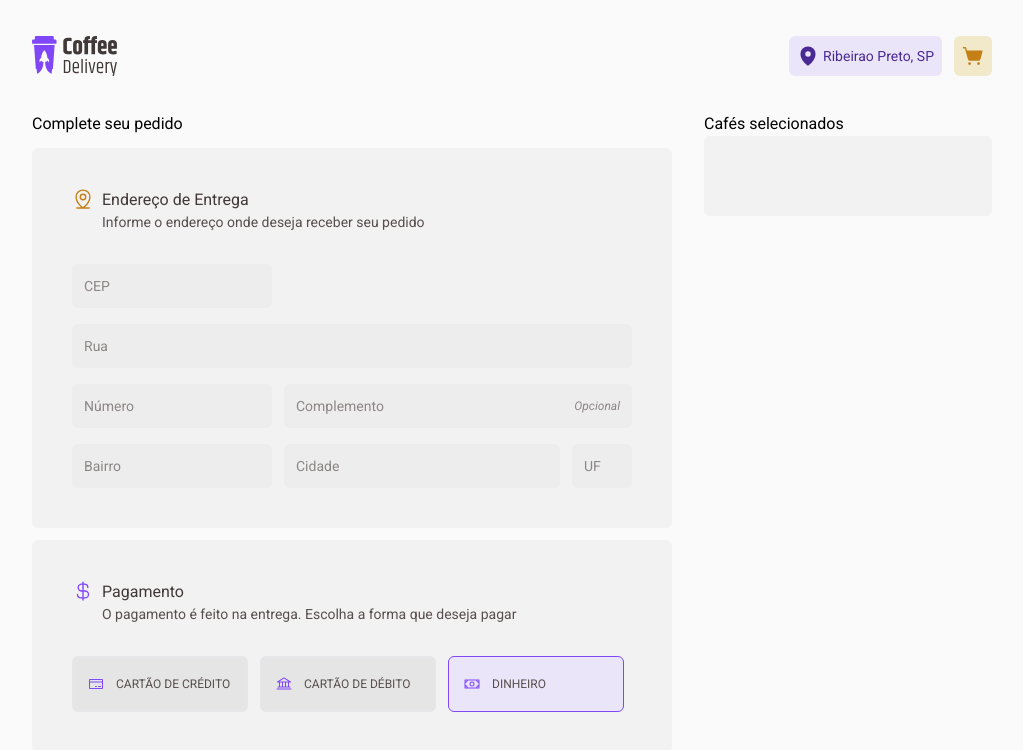
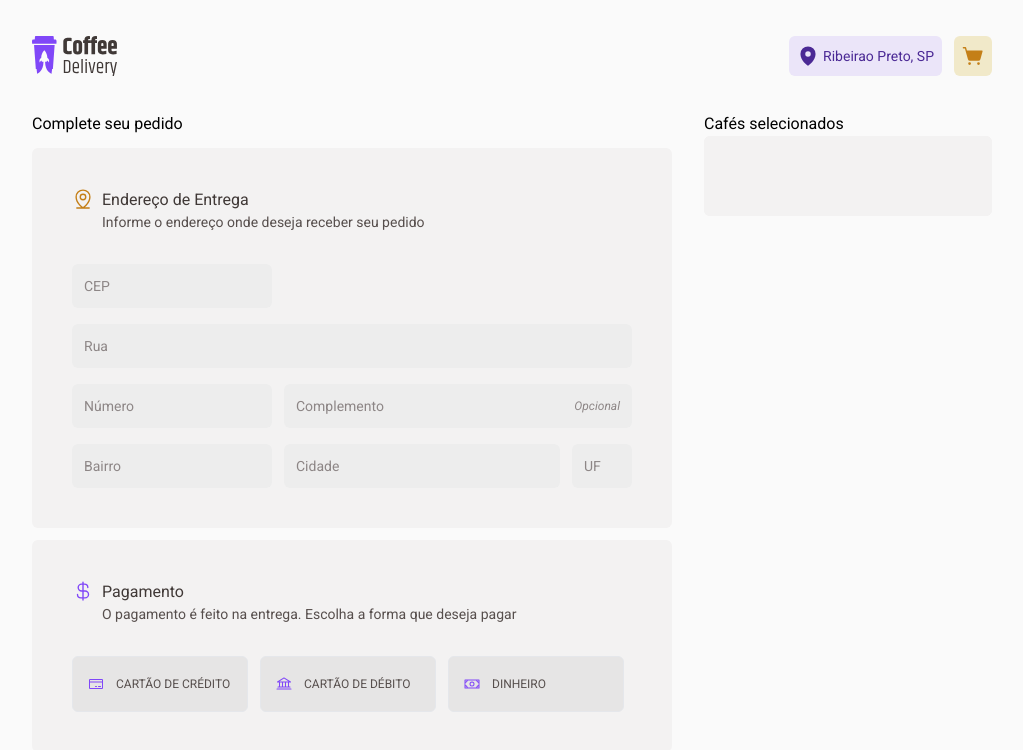
Before and after one commit to MikaelMarceniuk/Coffe-Delivery-Web, a React (Vite) app: page /cart in a window 1280 px wide. Shown: the top 750 px of the page, without its empty margins (128-1151 px from the left). Built offline with nearby package versions, Linux system fonts and the light colour scheme.

Commit message:
feat(PaymentCard): Add RadixUI RadioGroup to WayOfPayment in PaymentCard

```diff
--- a/package.json
+++ b/package.json
@@ -11,6 +11,7 @@
   },
   "dependencies": {
     "@phosphor-icons/react": "^2.1.4",
+    "@radix-ui/react-radio-group": "^1.1.3",
     "autoprefixer": "^10.4.19",
     "immer": "^10.0.4",
     "postcss": "^8.4.38",
--- a/src/pages/cartPage/components/paymentCard.tsx
+++ b/src/pages/cartPage/components/paymentCard.tsx
@@ -1,11 +1,8 @@
 import { Bank, CreditCard, CurrencyDollar, Money } from "@phosphor-icons/react"
 import WayOfPaymentButton from "./wayOfPaymentButton"
+import * as RadioGroup from '@radix-ui/react-radio-group';
 
 const PaymentCard = () => {
-	const handleOnWayOfPaymentIsSelected = (value: string) => {
-		console.log(`Payment "${value}" selected.`)
-	}
-
 	return (
 		<div className='p-10 bg-baseCard rounded-md '>
 			<div className='flex flex-col gap-8'>
@@ -18,26 +15,23 @@ const PaymentCard = () => {
 						<span className='text-baseText text-sm'>O pagamento é feito na entrega. Escolha a forma que deseja pagar</span>
 					</div>
 				</div>
-				<div className='flex gap-3'>
+				<RadioGroup.Root className='flex gap-3'>
 					<WayOfPaymentButton
+						value='Cartão de crédito'
 						text="Cartão de crédito"
 						icon={<CreditCard size={16} />}
-						handlerOnSelected={handleOnWayOfPaymentIsSelected}
-						isSelected={false}
 					/>
 					<WayOfPaymentButton
+						value='Cartão de débito'
 						text="Cartão de débito"
 						icon={<Bank size={16} />}
-						handlerOnSelected={handleOnWayOfPaymentIsSelected}
-						isSelected={false}
 					/>
 					<WayOfPaymentButton
+						value='Dinheiro'
 						text="Dinheiro"
 						icon={<Money size={16} />}
-						handlerOnSelected={handleOnWayOfPaymentIsSelected}
-						isSelected={true}
 					/>
-				</div>
+				</RadioGroup.Root>
 			</div>
 		</div>
 	)
--- a/src/pages/cartPage/components/wayOfPaymentButton.tsx
+++ b/src/pages/cartPage/components/wayOfPaymentButton.tsx
@@ -1,25 +1,28 @@
+import * as RadioGroup from '@radix-ui/react-radio-group';
+
 interface IWayOfPaymentButtonProps {
+	value: string
 	text: string
 	icon: React.ReactNode
-	handlerOnSelected: (value: string) => void
-	isSelected: boolean
 }
 
-const cssWhenSelected = 'border-purple bg-purpleLight'
-
-const WayOfPaymentButton: React.FC<IWayOfPaymentButtonProps> = ({ text, icon, handlerOnSelected, isSelected = false }) => {
+const WayOfPaymentButton: React.FC<IWayOfPaymentButtonProps> = ({ value, text, icon }) => {
 	return (
-		<button
-			onClick={() => handlerOnSelected(text)}
-			className={`w-44 h-14 px-[15px] flex items-center justify-start gap-3 rounded-md border bg-baseButton hover:bg-baseHover uppercase ${isSelected ? cssWhenSelected : ''}`}
+		<RadioGroup.Item
+			value={value}
+			asChild
 		>
-			<div className='text-purple'>
-				{icon}
+			<div
+				className={`w-44 h-14 px-[15px] flex items-center justify-start gap-3 rounded-md border bg-baseButton hover:bg-baseHover uppercase data-[state=checked]:border-purple data-[state=checked]:bg-purpleLight cursor-pointer`}
+			>
+				<div className='text-purple'>
+					{icon}
+				</div>
+				<div className='text-baseText text-xs'>
+					{text}
+				</div>
 			</div>
-			<div className='text-baseText text-xs'>
-				{text}
-			</div>
-		</button>
+		</RadioGroup.Item>
 	)
 }
 
```
Also changed, not shown: 1 other file (tests, documents, lock files or other folders).
